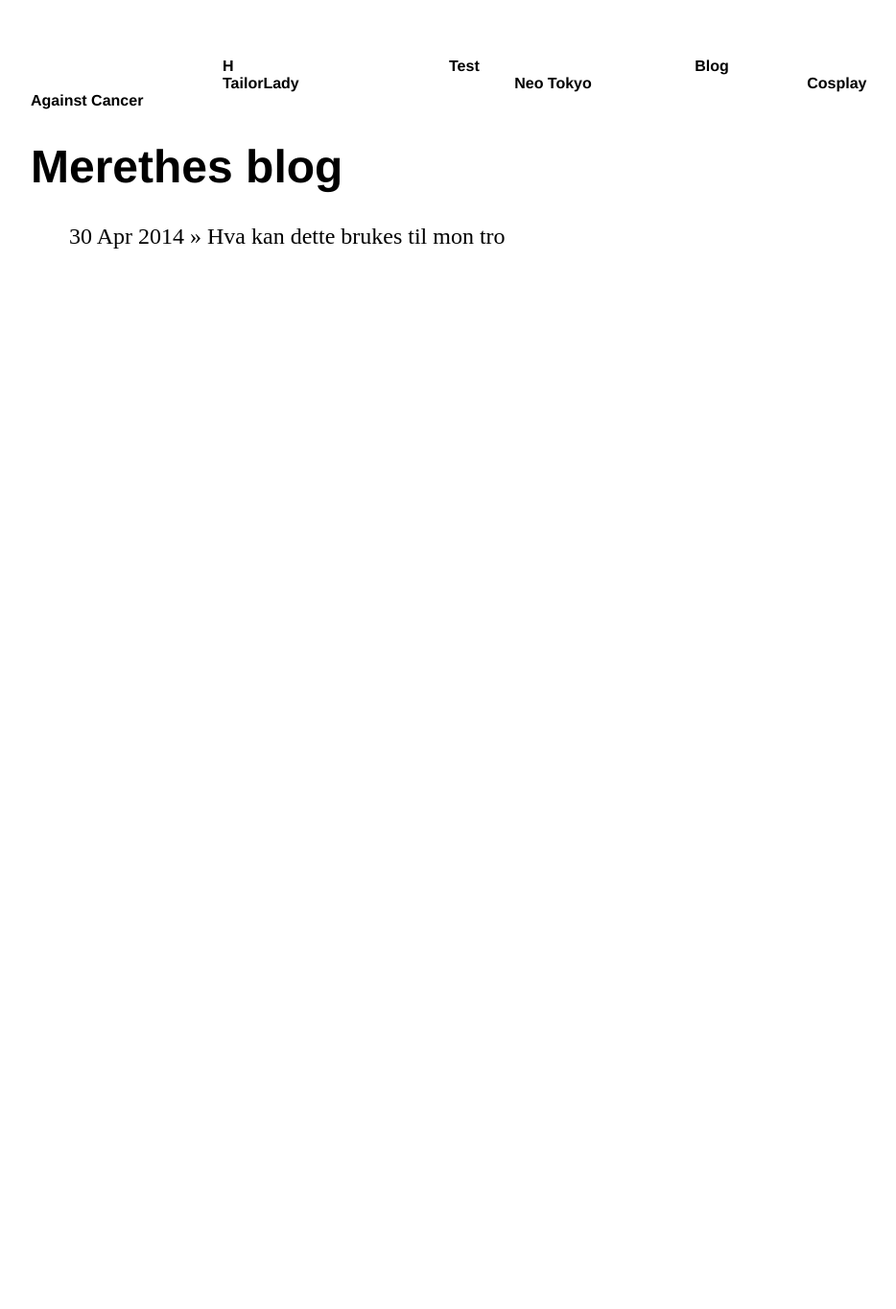
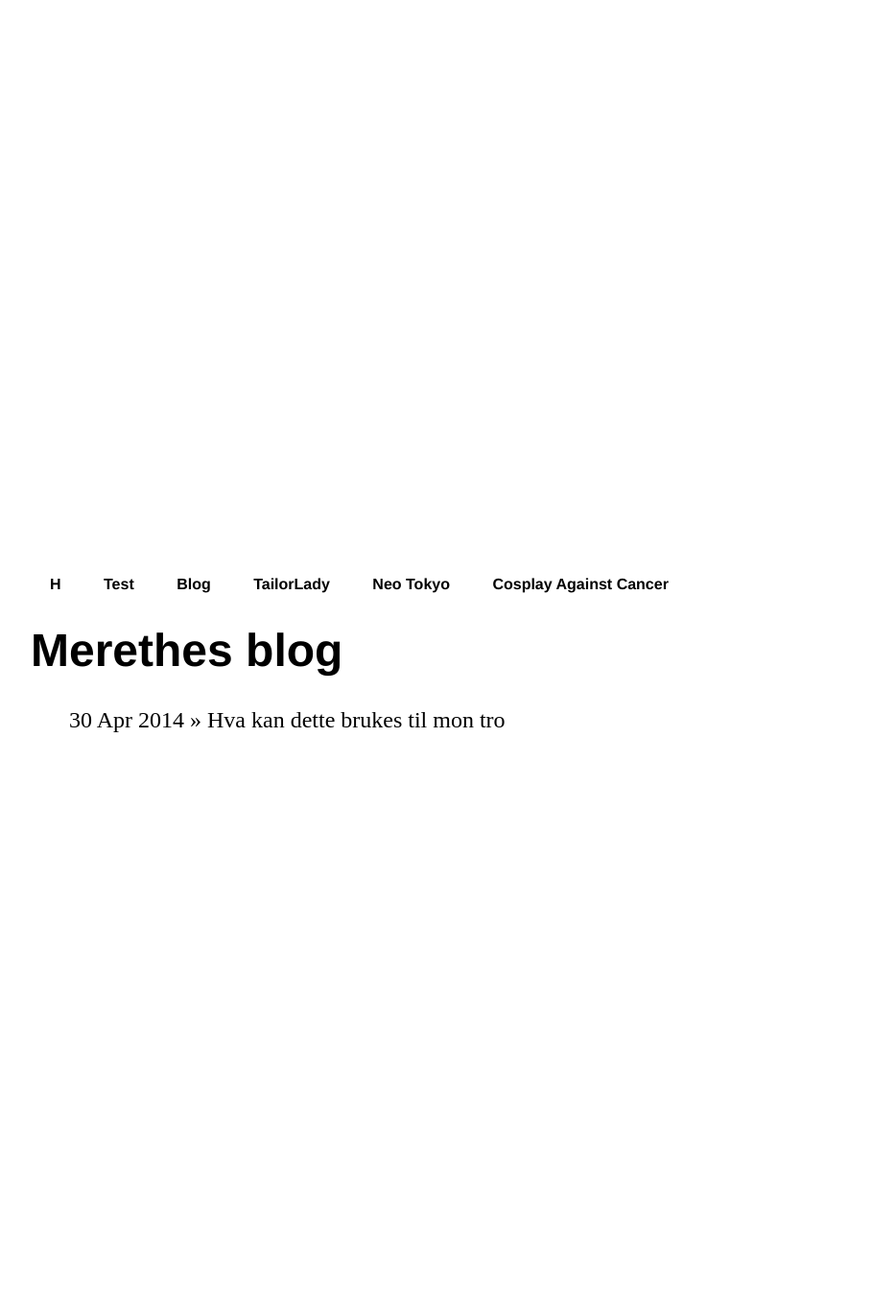
Before and after one commit to Varda84/Digicon_shop, a Jekyll site: the page built from blog/index.html, in a window 1280 px wide. Shown: the whole page at 96% size, without its empty margins (160-1094 px from the left). Built offline with Jekyll 4.4.1, drawn with Linux system fonts in a browser that asks for light colours; before the commit the page ends 900 px from its top, so only the background shows below that.

Commit message:
Update main.css

```diff
--- a/css/main.css
+++ b/css/main.css
@@ -1,5 +1,5 @@
 body {
-    margin: 60px auto;
+    margin: 600px auto;
     width: 70%;
 }
 nav ul, footer ul {
@@ -11,7 +11,7 @@ nav ul, footer ul {
 nav ul li, footer ul li {
     display: inline;
     margin-right: 20px;
-    margin-left: 200px;
+    margin-left: 20px;
 }
 a {
     text-decoration: none;
```
